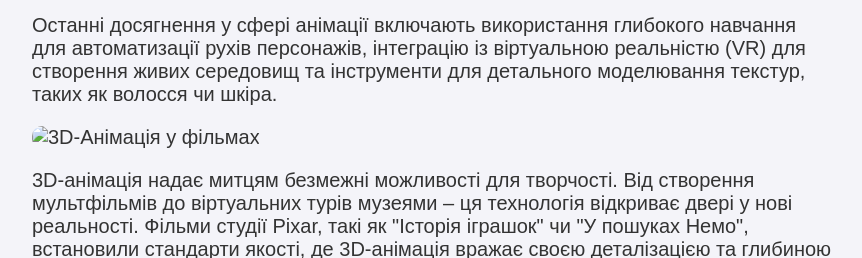
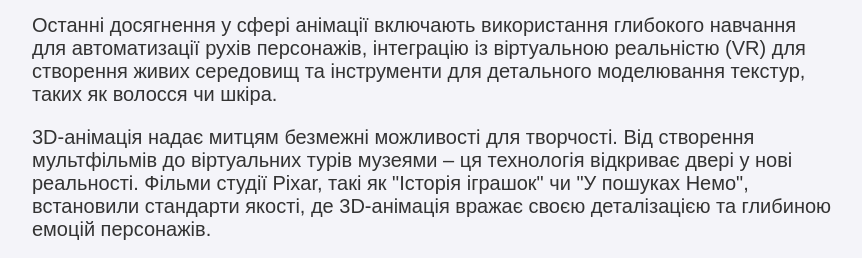
Before and after one commit to danyagogof/-, a plain HTML site: page animation.html in a window 1280 px wide. Shown: the part 1060-1318 px from the top of the page, without its empty margins (208-1070 px from the left). Drawn offline with Linux system fonts and the light colour scheme; grey boxes are pictures that could not be loaded.

Commit message:
Update animation.html

```diff
--- a/animation.html
+++ b/animation.html
@@ -39,7 +39,6 @@
             </ol>
             <h3>Розвиток технологій у 3D-анімації</h3>
             <p>Останні досягнення у сфері анімації включають використання глибокого навчання для автоматизації рухів персонажів, інтеграцію із віртуальною реальністю (VR) для створення живих середовищ та інструменти для детального моделювання текстур, таких як волосся чи шкіра.</p>
-            <img src="images/animation.jpg" alt="3D-Анімація у фільмах">
         </section>
         <section>
             <p>3D-анімація надає митцям безмежні можливості для творчості. Від створення мультфільмів до віртуальних турів музеями – ця технологія відкриває двері у нові реальності. Фільми студії Pixar, такі як "Історія іграшок" чи "У пошуках Немо", встановили стандарти якості, де 3D-анімація вражає своєю деталізацією та глибиною емоцій персонажів.</p>
```
